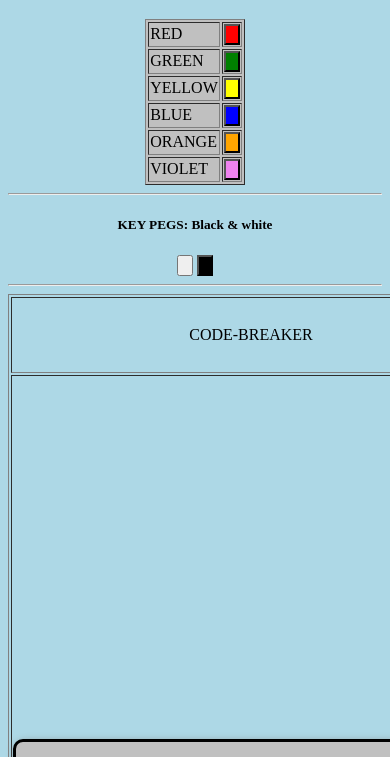
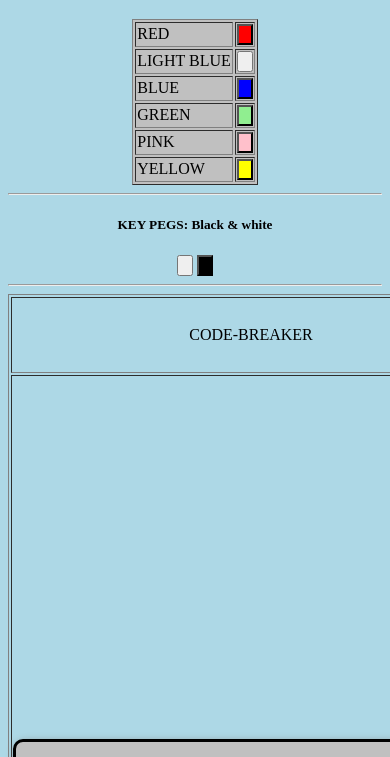
Before and after one commit to asiskumr/mastermind-codebreaker, a plain HTML site: page index.html in a window 390 px wide. Shown: the part 61-818 px from the top of the page. Drawn offline with Linux system fonts and the light colour scheme.

Commit message:
Update index.html
changed color attributes for mobile screen responsiveness

```diff
--- a/index.html
+++ b/index.html
@@ -30,24 +30,24 @@
       background-color: red;
     }
 
-    #green {
-      background-color: green;
-    }
-
-    #yellow {
-      background-color: yellow;
+    #lighttblue {
+      background-color: lightblue;
     }
 
     #blue {
       background-color: blue;
     }
 
-    #orange {
-      background-color: orange;
+    #green {
+      background-color: lightgreen;
     }
 
-    #violet {
-      background-color: violet;
+    #pink {
+      background-color: pink;
+    }
+
+    #yellow {
+      background-color: yellow;
     }
 
     #black {
@@ -67,24 +67,24 @@
           <td><input id="red" type="button"> </td>
         </tr>
         <tr>
-          <td>GREEN</td>
-          <td><input id="green" type="button"> </td>
-        </tr>
-        <tr>
-          <td>YELLOW</td>
-          <td><input id="yellow" type="button"> </td>
+          <td>LIGHT BLUE</td>
+          <td><input id="lightblue" type="button"> </td>
         </tr>
         <tr>
           <td>BLUE</td>
           <td><input id="blue" type="button"> </td>
         </tr>
         <tr>
-          <td>ORANGE</td>
-          <td><input id="orange" type="button"> </td>
+          <td>GREEN</td>
+          <td><input id="green" type="button"> </td>
         </tr>
         <tr>
-          <td>VIOLET</td>
-          <td><input id="violet" type="button"> </td>
+          <td>PINK</td>
+          <td><input id="pink" type="button"> </td>
+        </tr>
+        <tr>
+          <td>YELLOW</td>
+          <td><input id="yellow" type="button"> </td>
         </tr>
       </table>
     </div>
@@ -92,7 +92,7 @@
   <hr>
   <center>
     <div>
-      <h5 color="tomato">KEY PEGS: Black & white </h5>
+      <h5 color="lightbrown">KEY PEGS: Black & white </h5>
       <input type="button"> <input id="black" type="button">
     </div>
   </center>
```
